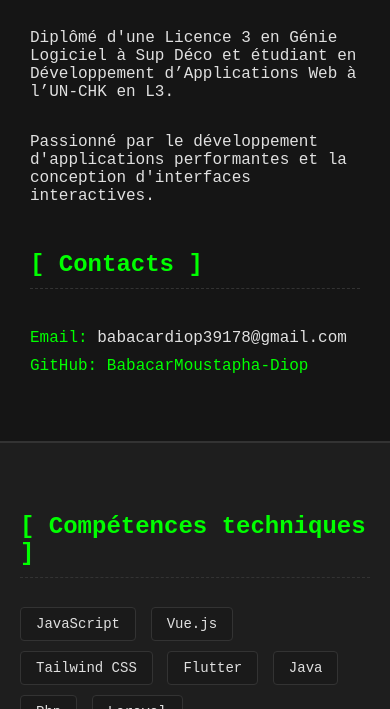
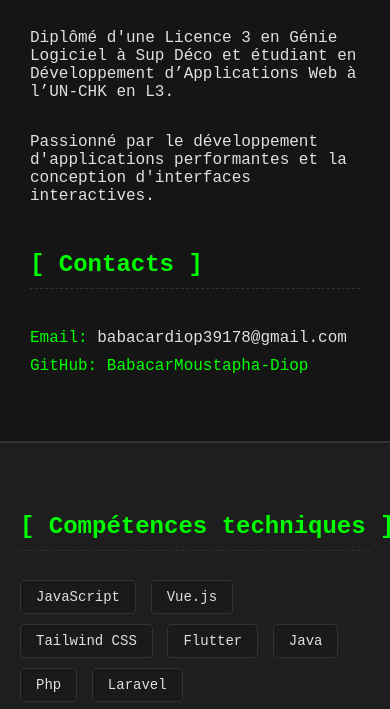
Before and after one commit to BabacarMoustapha-Diop/BabacarMoustapha-Diop.github.io, a plain HTML site: page index.html in a window 390 px wide. Shown: the part 128-837 px from the top of the page. Drawn offline with Linux system fonts and the light colour scheme.

Commit message:
Premier déploiement propre du portfolio

```diff
--- a/index.html
+++ b/index.html
@@ -52,6 +52,10 @@
             padding: 50px 80px;
             box-sizing: border-box;
             overflow-y: auto;
+        }
+
+        .right-page h3 {
+            white-space: nowrap;
         }
 
 
@@ -197,6 +201,11 @@
             h1 {
                 font-size: 2em;
             }
+
+            .right-page h3 {
+
+                white-space: nowrap;
+            }
         }
     </style>
 </head>
```
